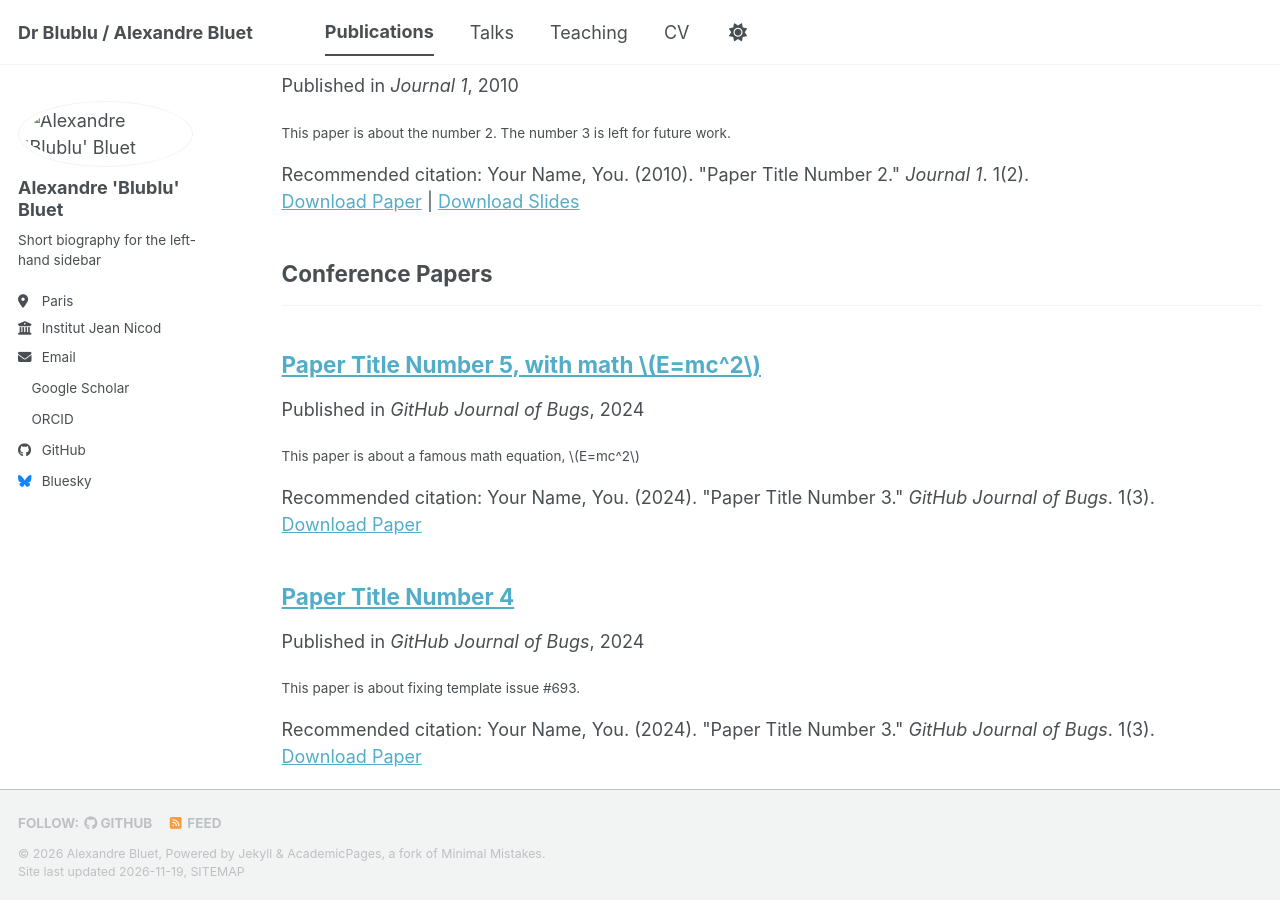
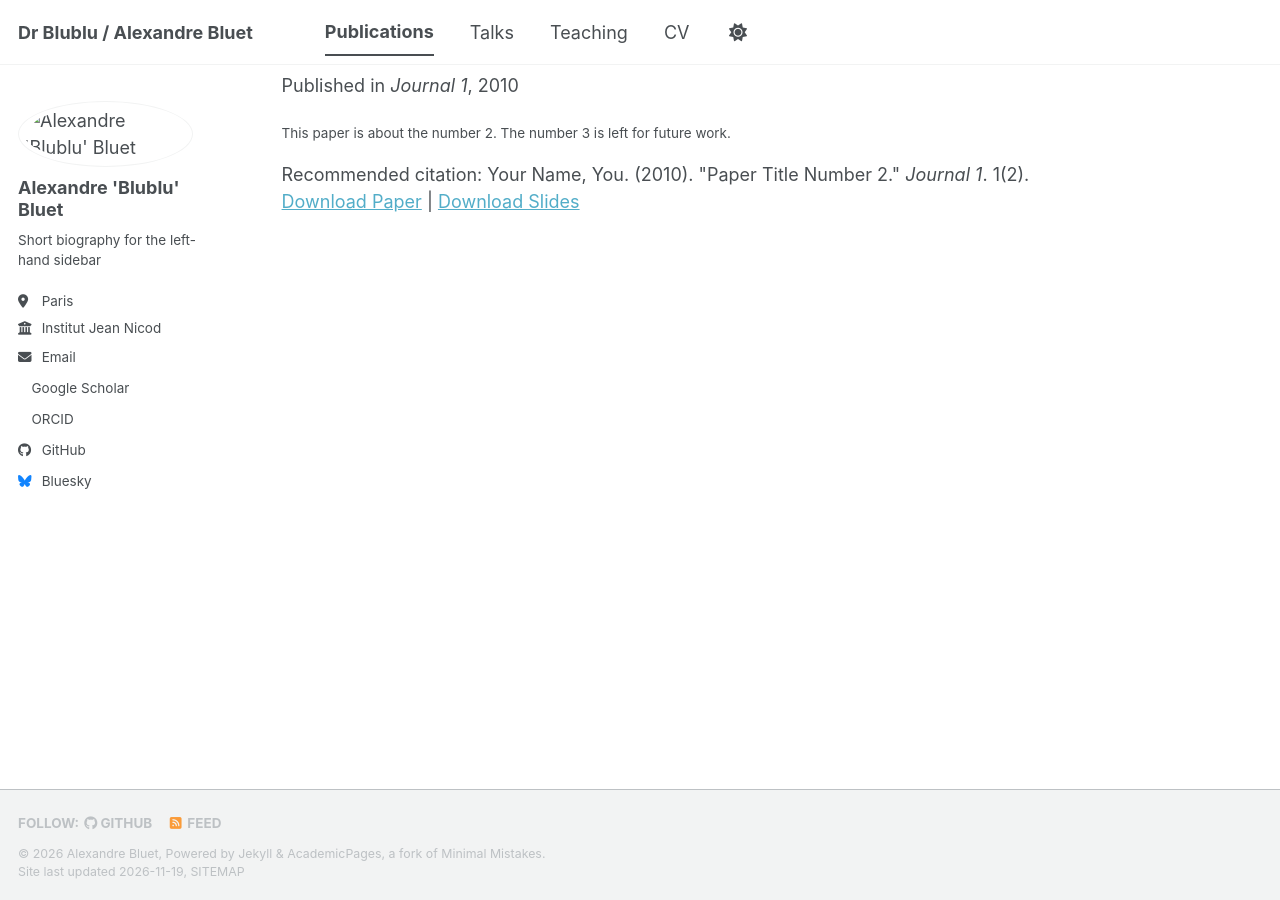
Before and after one commit to DrBlublu/DrBlublu.github.io, a Jekyll site: the page built from _pages/publications.html, in a window 1280 px wide and 900 px high, scrolled down 511 px. Built offline with Jekyll 4.4.1, drawn with Linux system fonts in a browser that asks for light colours; a script bundle is joined from its source files by our own code; a style sheet for code colours, icons or effects is not loaded; a file with an impossible date is left out.

Commit message:
feature: add Preprints category; remove Conference Paper category

```diff
--- a/_config.yml
+++ b/_config.yml
@@ -87,8 +87,8 @@ publication_category:
     title: 'Books'
   manuscripts:
     title: 'Journal Articles'
-  conferences:
-    title: 'Conference Papers'
+  preprints:
+    title: 'Preprints'
 
 # Site Settings
 teaser                   :  # filename of teaser fallback teaser image placed in /images/ for social media previews
--- a/_publications/2024-02-17-paper-title-number-4.md
+++ /dev/null
@@ -1,13 +0,0 @@
----
-title: "Paper Title Number 4"
-collection: publications
-category: conferences
-permalink: /publication/2024-02-17-paper-title-number-4
-excerpt: 'This paper is about fixing template issue #693.'
-date: 2024-02-17
-venue: 'GitHub Journal of Bugs'
-paperurl: 'https://academicpages.github.io/files/paper3.pdf'
-citation: 'Your Name, You. (2024). &quot;Paper Title Number 3.&quot; <i>GitHub Journal of Bugs</i>. 1(3).'
----
-
-The contents above will be part of a list of publications, if the user clicks the link for the publication than the contents of section will be rendered as a full page, allowing you to provide more information about the paper for the reader. When publications are displayed as a single page, the contents of the above "citation" field will automatically be included below this section in a smaller font.
--- a/_publications/2025-06-08-paper-title-number-5.md
+++ /dev/null
@@ -1,13 +0,0 @@
----
-title: "Paper Title Number 5, with math $$E=mc^2$$"
-collection: publications
-category: conferences
-permalink: /publication/2025-06-08-paper-title-number-5
-excerpt: 'This paper is about a famous math equation, $$E=mc^2$$'
-date: 2024-02-17
-venue: 'GitHub Journal of Bugs'
-paperurl: 'https://academicpages.github.io/files/paper3.pdf'
-citation: 'Your Name, You. (2024). &quot;Paper Title Number 3.&quot; <i>GitHub Journal of Bugs</i>. 1(3).'
----
-
-Using [MathJax](https://www.mathjax.org/) in the description is supported - $$E=mc^2$$ - however, the use must be mindful that the default delimiters are `$$...$$` and `\\[...\\]` which differs from the `$...$` that is typically expected.
```
